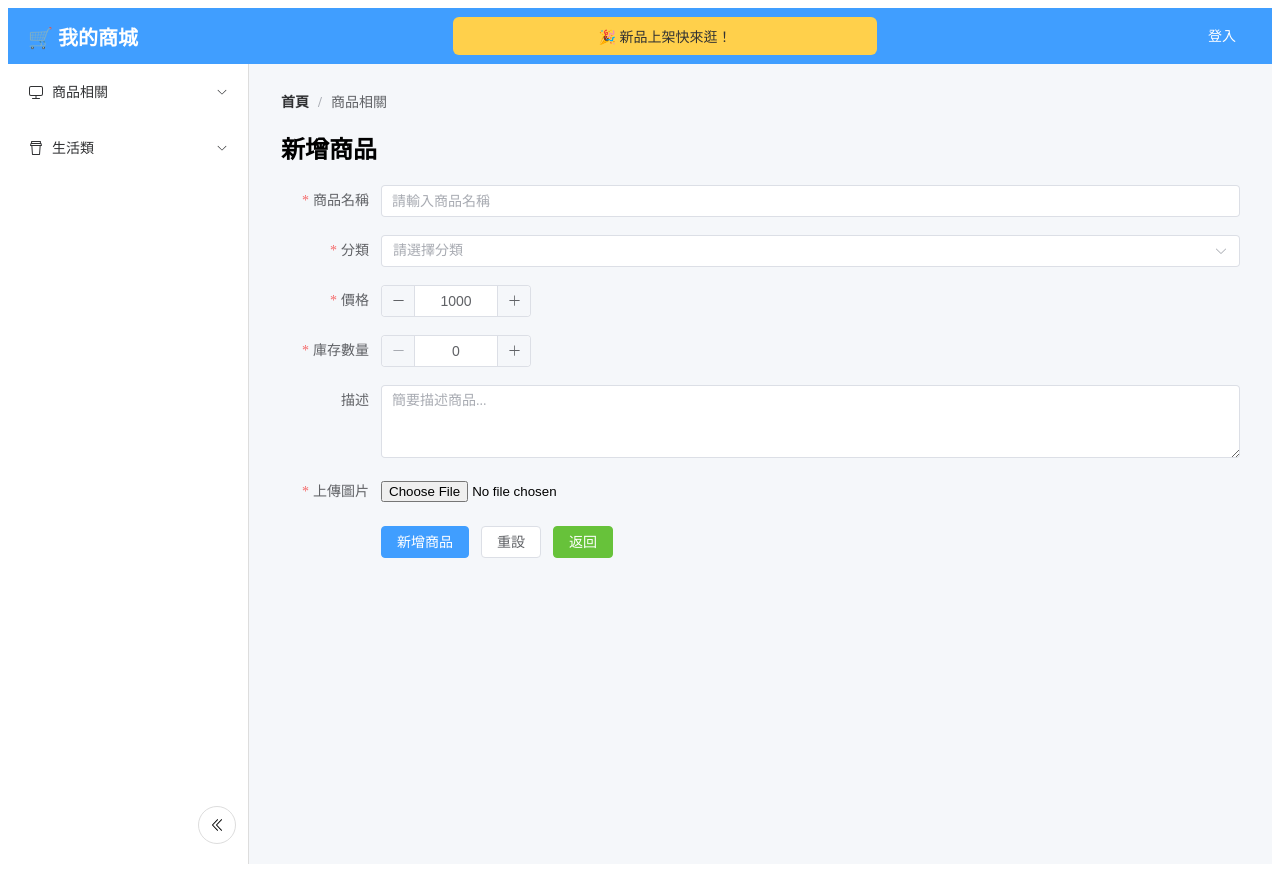
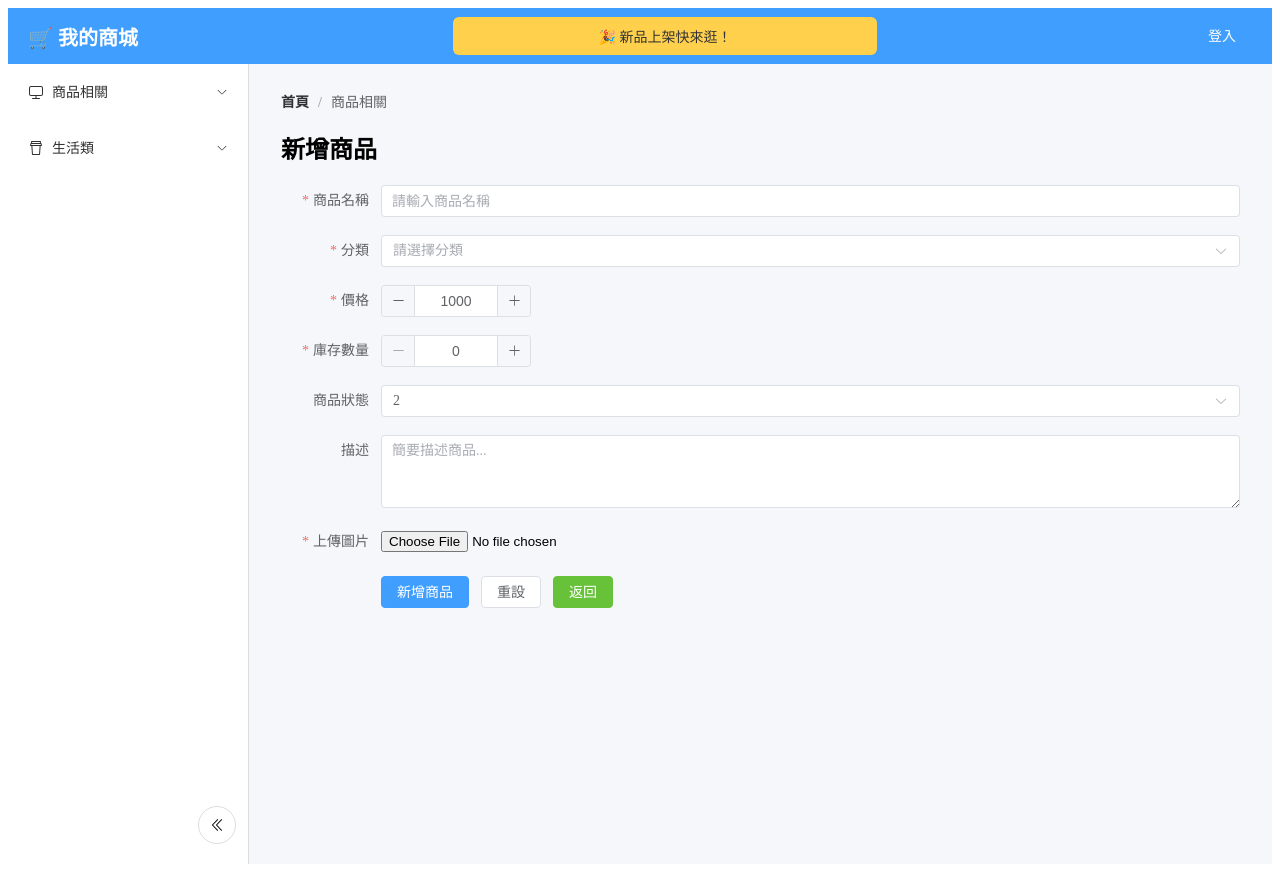
Before and after one commit to JerryChang0504/Vue3_Topic_Example, a Vue app: page /products/add in a window 1280 px wide. Built offline with nearby package versions, Linux system fonts and the light colour scheme.

Commit message:
新增states編輯

```diff
--- a/src/views/products/AddProduct.vue
+++ b/src/views/products/AddProduct.vue
@@ -21,6 +21,14 @@
 
       <el-form-item label="庫存數量" prop="stock">
         <el-input-number v-model="form.stock" :min="0" :step="1" placeholder="請輸入庫存數量" />
+      </el-form-item>
+
+      <el-form-item label="商品狀態" prop="states">
+        <el-select v-model="form.states" placeholder="請選擇狀態">
+          <el-option label="銷售中" :value="2" />
+          <el-option label="停售" :value="1" />
+          <el-option label="刪除" :value="0" />
+        </el-select>
       </el-form-item>
 
       <el-form-item label="描述">
@@ -76,6 +84,7 @@ const form = reactive({
   description: '', //描述
   imageBase64: '', //圖片
   imageType: '', //圖片類型
+  states: '2',
 })
 
 const rules = {
@@ -177,6 +186,8 @@ function submitForm() {
   formRef.value.validate(async (valid) => {
     if (!valid) return
 
+    console.log('送出前的商品狀態 form.states =', form.states)
+
     try {
       await api.addProduct(form)
       ElMessage.success('商品新增成功！')
--- a/src/views/products/EditProduct.vue
+++ b/src/views/products/EditProduct.vue
@@ -20,6 +20,14 @@
 
       <el-form-item label="庫存數量" prop="stock">
         <el-input-number v-model="form.stock" :min="0" :step="1" placeholder="請輸入庫存數量" />
+      </el-form-item>
+
+      <el-form-item label="商品狀態" prop="states">
+        <el-select v-model="form.states" placeholder="請選擇狀態">
+          <el-option label="銷售中" value="2" />
+          <el-option label="停售" value="1" />
+          <el-option label="刪除" value="0" />
+        </el-select>
       </el-form-item>
 
       <el-form-item label="描述">
```
